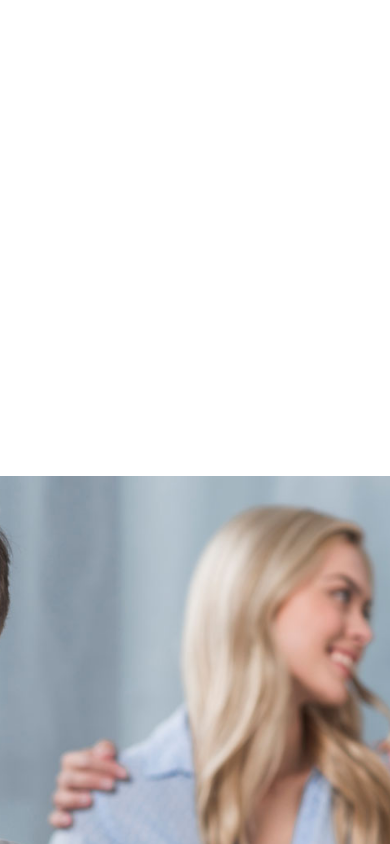
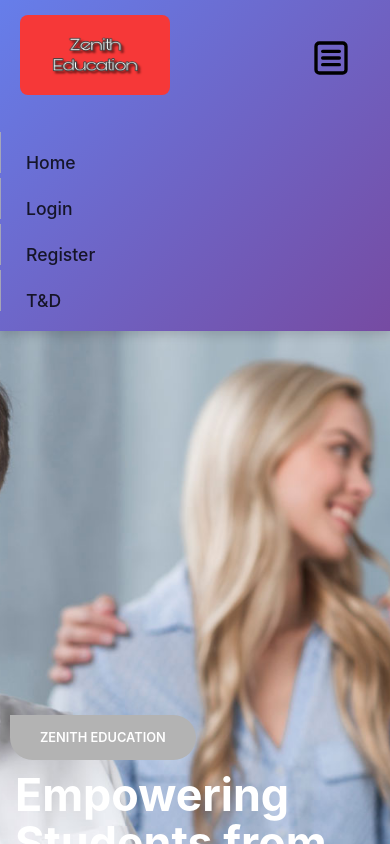
Before and after one commit to adnanansari114/coaching-frontend, a React (Vite) app: page / in a window 390 px wide. Shown: the top 844 px of the page. Built offline with nearby package versions, Linux system fonts and the light colour scheme; no server answers.

Commit message:
your message

```diff
--- a/src/components/Navbar.jsx
+++ b/src/components/Navbar.jsx
@@ -1,101 +1,85 @@
-// import React from 'react';
-// import { Link, useNavigate } from 'react-router-dom';
-// import '../styles/Navbar.css';
-// import { LuSquareMenu } from "react-icons/lu";
-
-// export default function Navbar() {
-//   const navigate = useNavigate();
-//   const token = localStorage.getItem('token');
-//   let user = null;
-//   try {
-//     user = JSON.parse(localStorage.getItem('user'));
-//   } catch (e) {
-//     user = null;
-//   }
-
-//   const handleLogout = () => {
-//     localStorage.removeItem('token');
-//     localStorage.removeItem('user');
-//     navigate('/login');
-//   };
-
-//   return (
-//     <nav>
-//       <div className="navbar">
-//         <div className="logo">
-//           <img src="/images/logo.jpg" id="logo" alt="Zenith Edi" />
-//           {/* <div className="logo-icon">
-//             <i className="fa fa-facebook animate__animated animate_-fadeOut wow" aria-hidden="true"></i>
-//             <i className="fa fa-linkedin animate__animated animate_-fadeOut wow" aria-hidden="true"></i>
-//             <i className="fa fa-twitter animate__animated animate_-fadeOut wow" aria-hidden="true"></i>
-//             <i className="fa fa-youtube animate__animated animate_-fadeOut wow" aria-hidden="true"></i>
-//           </div> */}
-//         </div>
-//         <i className="fa fa-bars" id="myicon" aria-hidden="true"><LuSquareMenu /></i>
-//         <input type="checkbox" name="" id="chk" />
-//         <div className="middle-nav">
-//           <ul>
-//             <li><Link to="/">Home</Link></li>
-//             {!token && <>
-//               <li><Link to="/login">Login</Link></li>
-//               <li><Link to="/register">Register</Link></li>
-//             </>}
-
-//             {token && user && user.role === 'admin' && (
-//               <>
-//                 <li><Link to="/admin-profile">Admin</Link></li>
-//                 <li><Link to="/admin-approval">User Approval</Link></li>
-//                 <li><Link to="/admin-dashboard">Admin Dashboard</Link></li>
-//               </>
-//             )}
-
-//             {token && user && user.role === 'teacher' && (
-//               <>
-//                 <li><Link to="/teacher-dashboard">Teacher</Link></li>
-//                 <li><Link to="/add-course">Add Course</Link></li>
-//               </>
-//             )}
-
-//             {token && user && user.role === 'student' && (
-//               <>
-//                 <li><Link to="/student-dashboard">Student</Link></li>
-//                 <li><Link to="/student-classes">Student class</Link></li>
-//                 <li><Link to="/student-courses">Student courses</Link></li>
-//                 <li><Link to="real-time-quiz-attempt">RealTimeQuizzes</Link></li>
-//               </>
-//             )}
-//               <li><Link to="/terms-and-conditions">T&D </Link></li>
-//             {token && user && user.role === 'user' && (
-//               <>
-//                 <li><Link to="/user-dashboard">Student</Link></li>
-//                 <li><Link to="/student-courses">Student courses</Link></li>
-//               </>
-//             )}
-
-//             {token && user && (
-//               <>
-//                 <li><button id='logout' onClick={handleLogout} style={{ marginLeft: '10px' }}>Logout</button></li>
-//               </>
-//             )}
-//           </ul>
-//         </div>
-//       </div>
-//     </nav>
-//   );
-// }
-
-
-
 import React from 'react';
 import { Link, useNavigate } from 'react-router-dom';
 import '../styles/Navbar.css';
 import { LuSquareMenu } from "react-icons/lu";
 
 export default function Navbar() {
+  const navigate = useNavigate();
+  const token = localStorage.getItem('token');
+  let user = null;
+  try {
+    user = JSON.parse(localStorage.getItem('user'));
+  } catch (e) {
+    user = null;
+  }
+
+  const handleLogout = () => {
+    localStorage.removeItem('token');
+    localStorage.removeItem('user');
+    navigate('/login');
+  };
 
   return (
     <nav>
+      <div className="navbar">
+        <div className="logo">
+          <img src="/images/logo.jpg" id="logo" alt="Zenith Edi" />
+          {/* <div className="logo-icon">
+            <i className="fa fa-facebook animate__animated animate_-fadeOut wow" aria-hidden="true"></i>
+            <i className="fa fa-linkedin animate__animated animate_-fadeOut wow" aria-hidden="true"></i>
+            <i className="fa fa-twitter animate__animated animate_-fadeOut wow" aria-hidden="true"></i>
+            <i className="fa fa-youtube animate__animated animate_-fadeOut wow" aria-hidden="true"></i>
+          </div> */}
+        </div>
+        <i className="fa fa-bars" id="myicon" aria-hidden="true"><LuSquareMenu /></i>
+        <input type="checkbox" name="" id="chk" />
+        <div className="middle-nav">
+          <ul>
+            <li><Link to="/">Home</Link></li>
+            {!token && <>
+              <li><Link to="/login">Login</Link></li>
+              <li><Link to="/register">Register</Link></li>
+            </>}
 
+            {token && user && user.role === 'admin' && (
+              <>
+                <li><Link to="/admin-profile">Admin</Link></li>
+                <li><Link to="/admin-approval">User Approval</Link></li>
+                <li><Link to="/admin-dashboard">Admin Dashboard</Link></li>
+              </>
+            )}
+
+            {token && user && user.role === 'teacher' && (
+              <>
+                <li><Link to="/teacher-dashboard">Teacher</Link></li>
+                <li><Link to="/add-course">Add Course</Link></li>
+              </>
+            )}
+
+            {token && user && user.role === 'student' && (
+              <>
+                <li><Link to="/student-dashboard">Student</Link></li>
+                <li><Link to="/student-classes">Student class</Link></li>
+                <li><Link to="/student-courses">Student courses</Link></li>
+                <li><Link to="real-time-quiz-attempt">RealTimeQuizzes</Link></li>
+              </>
+            )}
+              <li><Link to="/terms-and-conditions">T&D </Link></li>
+            {token && user && user.role === 'user' && (
+              <>
+                <li><Link to="/user-dashboard">Student</Link></li>
+                <li><Link to="/student-courses">Student courses</Link></li>
+              </>
+            )}
+
+            {token && user && (
+              <>
+                <li><button id='logout' onClick={handleLogout} style={{ marginLeft: '10px' }}>Logout</button></li>
+              </>
+            )}
+          </ul>
+        </div>
+      </div>
     </nav>
   );
 }
--- a/src/styles/Navbar.css
+++ b/src/styles/Navbar.css
@@ -894,12 +894,12 @@ footer{
       width: 100%;
       padding: 0 6%;
   }
-  nav::before{
+  /* nav::before{
       height: 850px;
   }
   nav{
       height: 476px;
-  }
+  } */
   .navbar {
       display: var(--dflex);
       justify-content: space-evenly;
```
